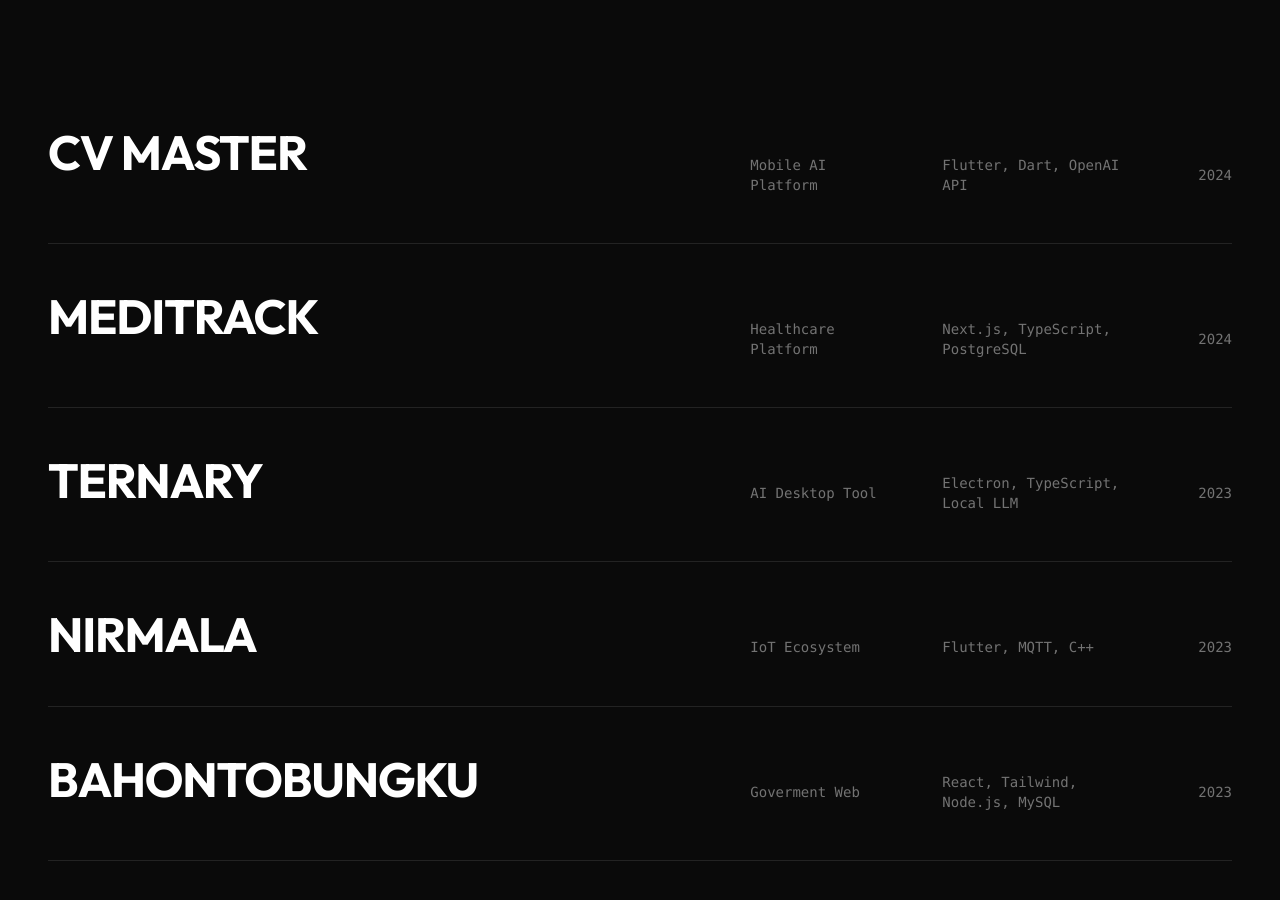
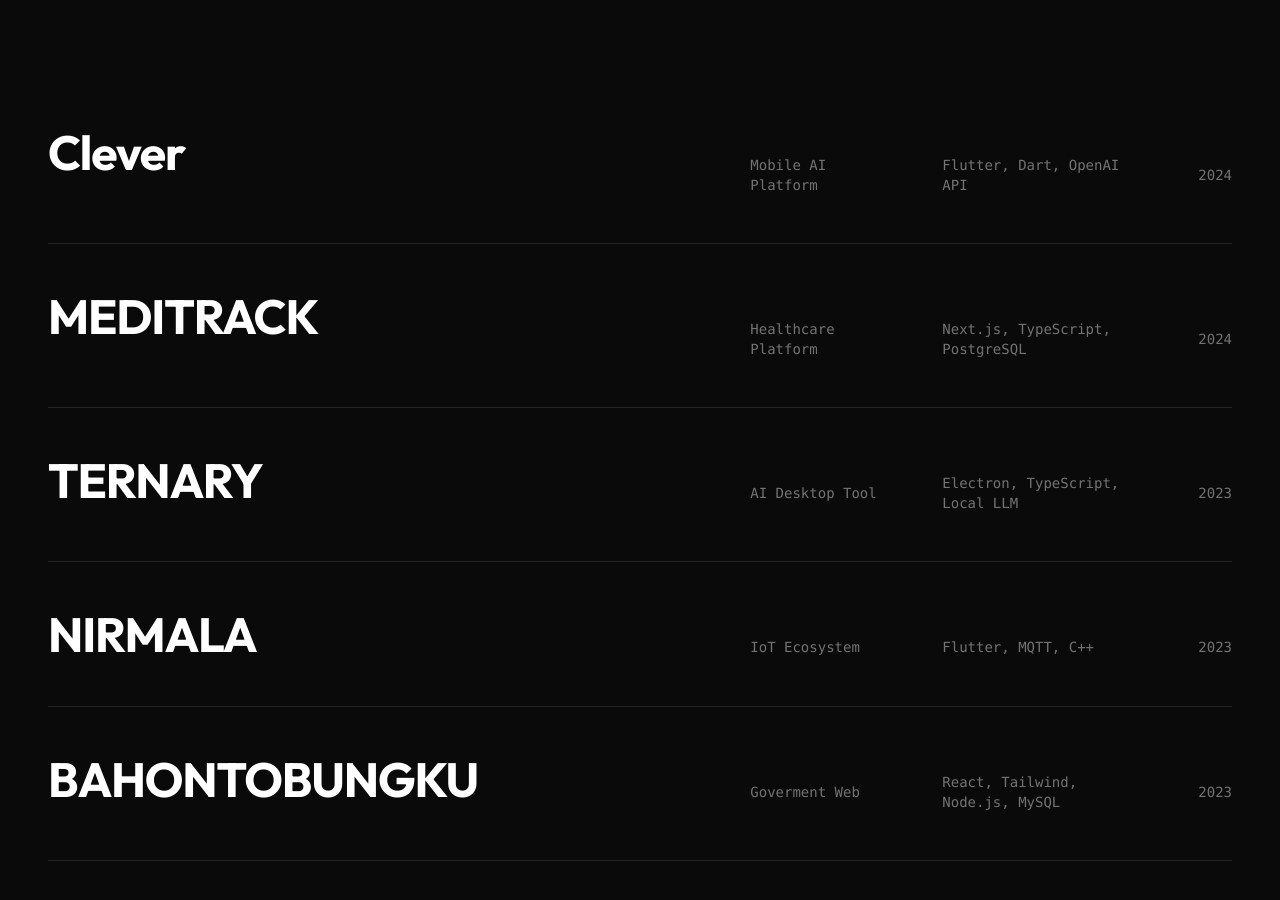
Before and after one commit to Amrlmlna/AmirulMaulana, a Next.js app: page / in a window 1280 px wide. Shown: the part 6940-7840 px from the top of the page. Built offline with nearby package versions, Linux system fonts and the light colour scheme.

Commit message:
update clever project

```diff
--- a/data/projects.ts
+++ b/data/projects.ts
@@ -17,8 +17,8 @@
 export const projects: Project[] = [
   {
     id: "01",
-    slug: "cv-master",
-    title: "CV MASTER",
+    slug: "clever",
+    title: "Clever",
     category: "Mobile AI Platform",
     stack: "Flutter, Dart, OpenAI API",
     year: "2024",
@@ -26,7 +26,8 @@
     challenge: "Parsing unstructured job descriptions and mapping them to user experiences with high accuracy.",
     solution: "Fine-tuned LLM prompts and a robust PDF generation engine built natively in Dart.",
     images: ["/CV-FAST.png"],
-    githubUrl: "https://github.com/Amrlmlna/cv-master",
+    githubUrl: "https://github.com/Amrlmlna/CleVer",
+    liveUrl: "https://clever-fast.vercel.app/",
     // downloadUrl: "https://github.com/Amrlmlna/cv-master/releases/download/v1.0.0/app-release.apk",
   },
   {
```
Also changed, not shown: 1 other file (tests, documents, lock files or other folders).
